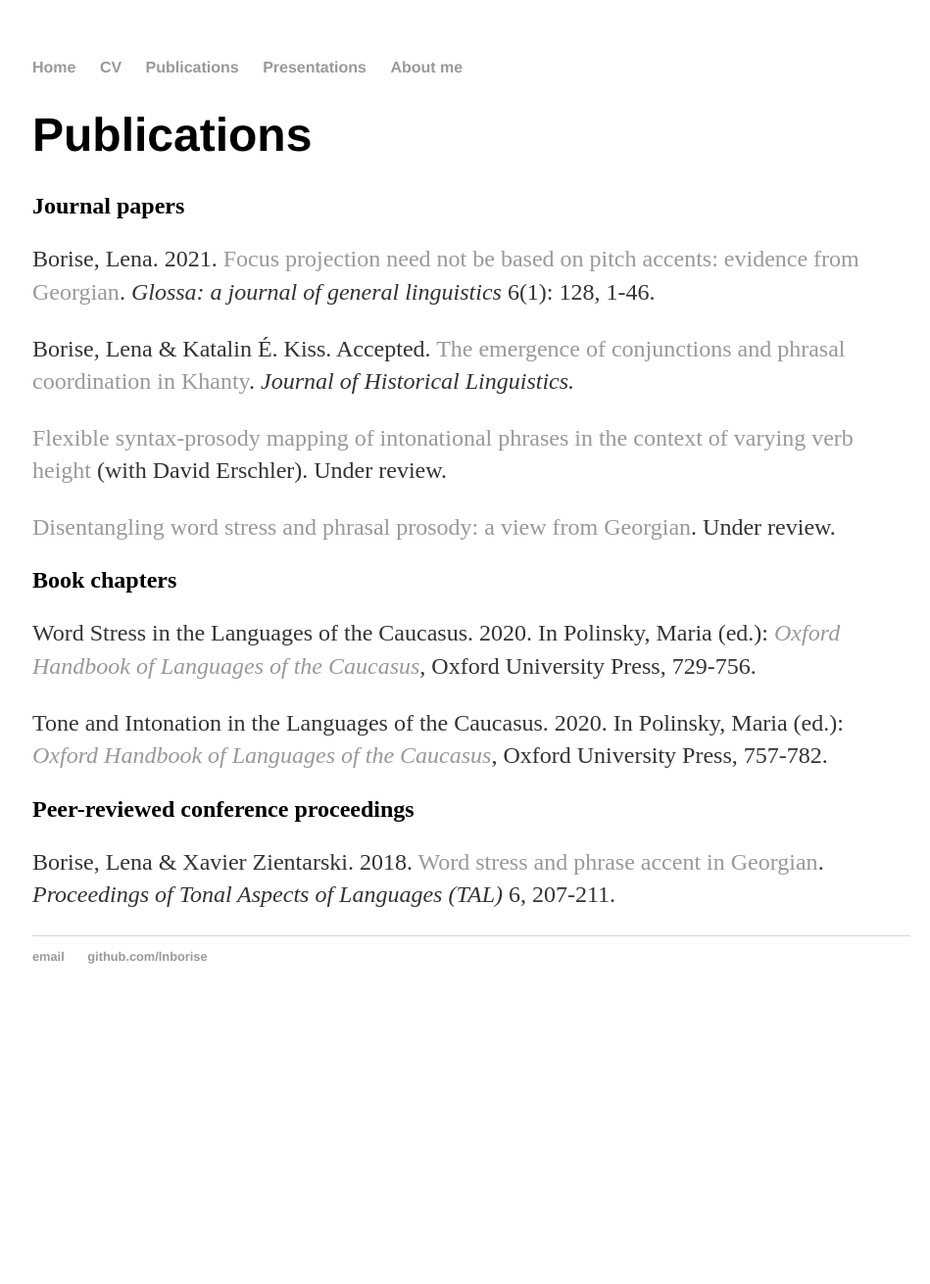
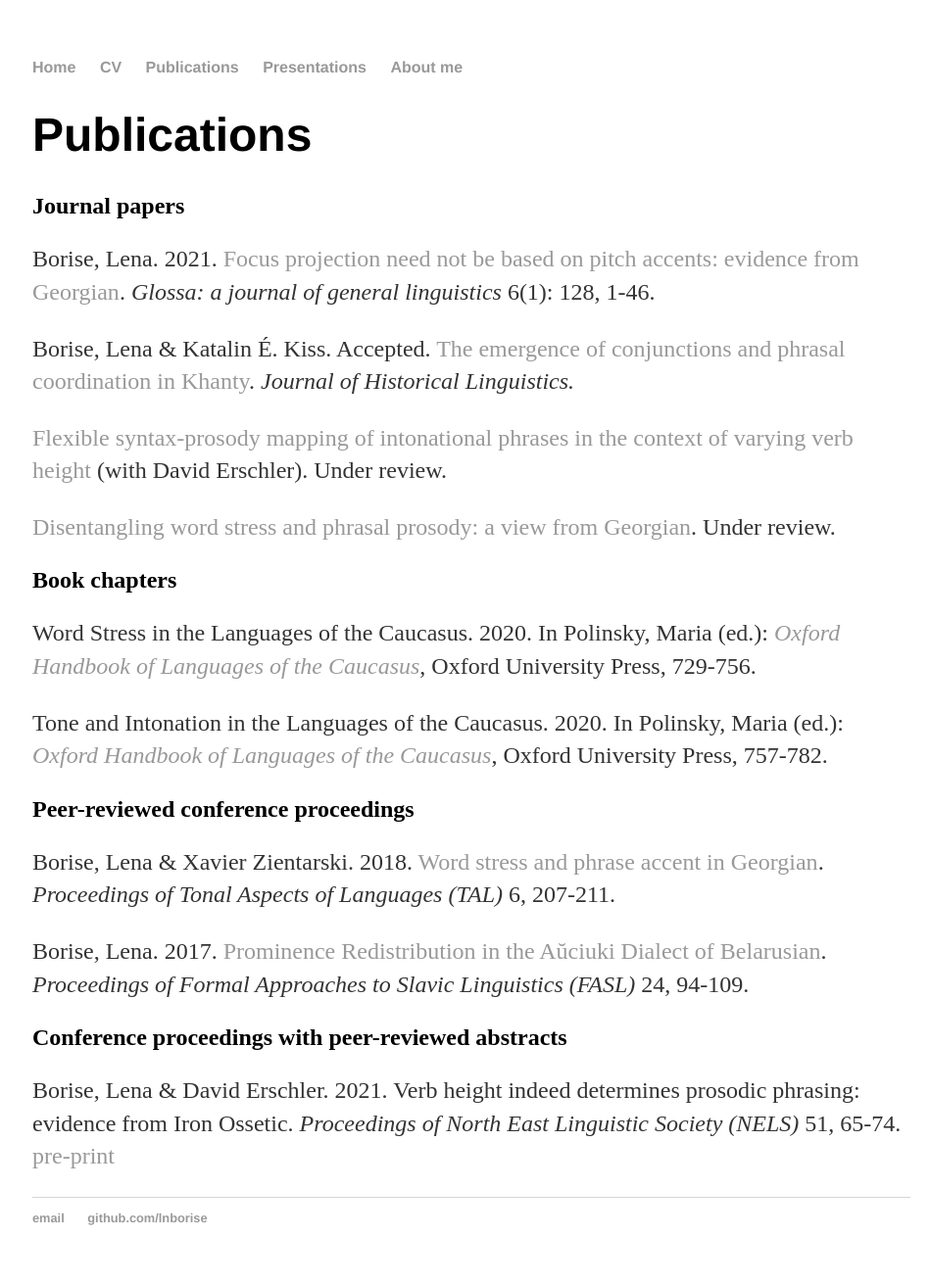
Before and after one commit to lnborise/lnborise.github.io, a Jekyll site: the page built from publications.html, in a window 1280 px wide. Shown: the whole page at 98% size, without its empty margins (159-1108 px from the left). Built offline with Jekyll 4.4.1, drawn with Linux system fonts in a browser that asks for light colours; before the commit the page ends 1044 px from its top, so only the background shows below that.

Commit message:
Update publications.html

```diff
--- a/publications.html
+++ b/publications.html
@@ -27,6 +27,12 @@ title: Publications
 
 	<p>Borise, Lena & Xavier Zientarski. 2018. <a href="https://www.isca-speech.org/archive/tal_2018/borise18_tal.html">Word stress and phrase accent in Georgian</a>. 	<i>Proceedings of Tonal Aspects of Languages (TAL)</i> 6, 207-211. </p>
 
+	<p>Borise, Lena. 2017. <a href="https://pages.nyu.edu/fasl24/proceedings.html">Prominence Redistribution in the Aŭciuki Dialect of Belarusian</a>. <i>Proceedings of Formal Approaches to Slavic Linguistics (FASL)</i> 24, 94-109. </p>
+
+<h2>Conference proceedings with peer-reviewed abstracts</h2>
+
+	<p>Borise, Lena & David Erschler. 2021. Verb height indeed determines prosodic phrasing: evidence from Iron Ossetic. <i>Proceedings of North East Linguistic Society (NELS)</i> 51, 65-74. <a href="https://lnborise.github.io/assets/NELS51_Proceedings_final.pdf"> pre-print </a> </p>
+
 
 
 
```
